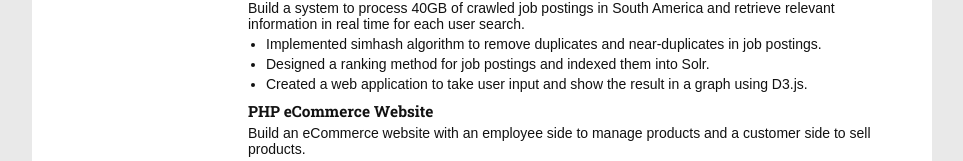
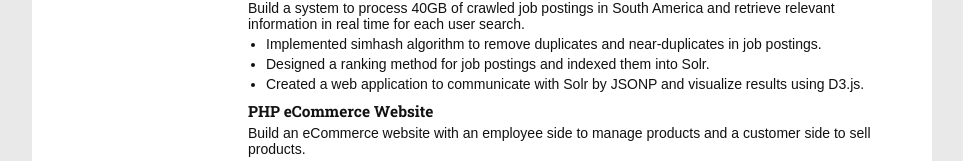
Before and after one commit to haohany/haohany.github.io, a website: page resume.html in a window 1280 px wide. Shown: the part 578-739 px from the top of the page, without its empty margins (158-1121 px from the left). Drawn offline with nearby package versions, Linux system fonts and the light colour scheme.

Commit message:
update resume

```diff
--- a/resume.html
+++ b/resume.html
@@ -78,7 +78,7 @@
 				<ul class="list">
 					<li>Implemented simhash algorithm to remove duplicates and near-duplicates in job postings.</li>
 					<li>Designed a ranking method for job postings and indexed them into Solr.</li>
-					<li>Created a web application to take user input and show the result in a graph using D3.js.</li>
+					<li>Created a web application to communicate with Solr by JSONP and visualize results using D3.js.</li>
 				</ul>
 			</div>
 			<div class="item">
```
